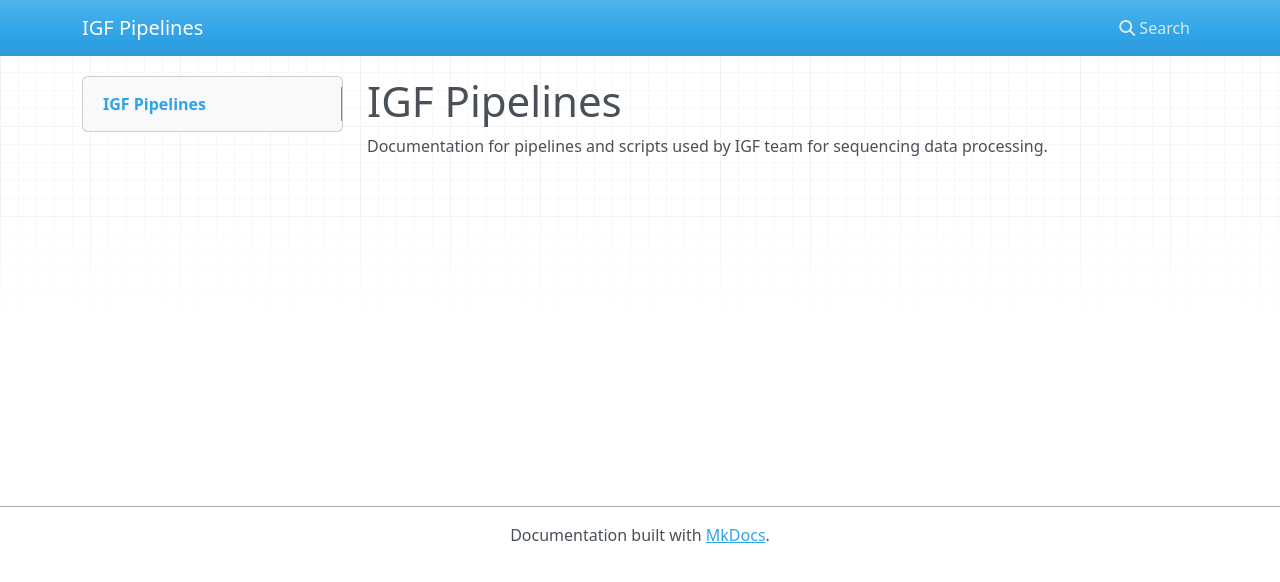
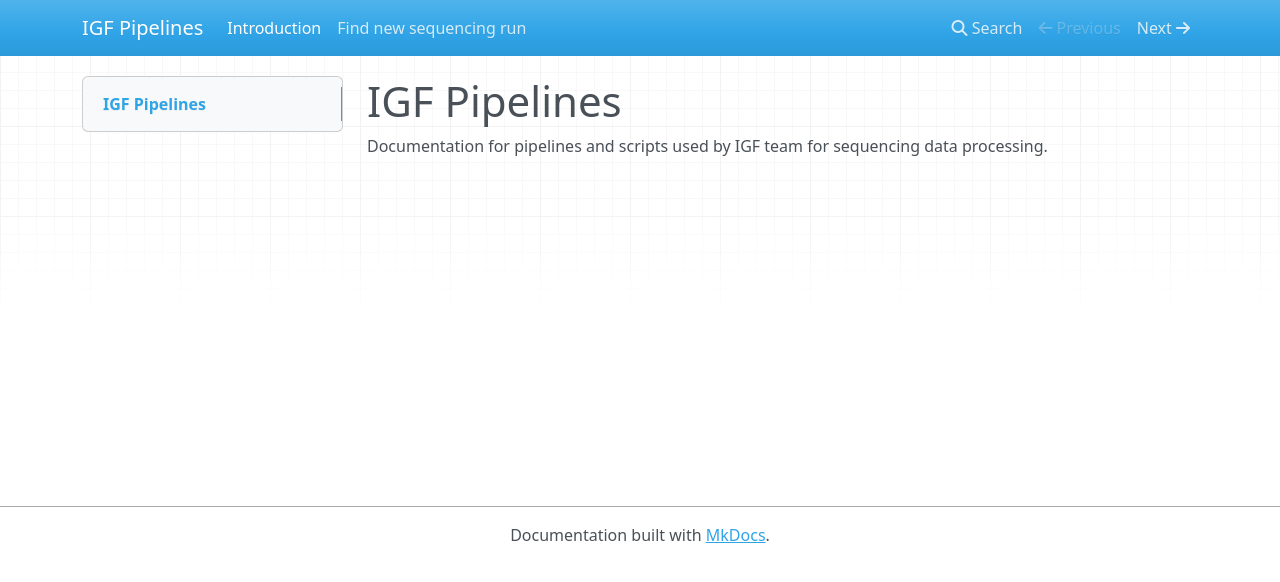
Before and after one commit to imperial-genomics-facility/igf-pipelines, an MkDocs documentation site: the page built from docs/index.md, in a window 1280 px wide. Shown: the top 582 px of the page. Built offline with MkDocs 1.6.1, drawn with Linux system fonts in a browser that asks for light colours; nearby versions of some CDN libraries; old or Windows-style settings are respelled for this version of MkDocs.

Commit message:
added new markdown file to yml

```diff
--- a/mkdocs.yml
+++ b/mkdocs.yml
@@ -1,5 +1,6 @@
 site_name: IGF Pipelines
 pages:
     - 'Introduction': 'index.md'
+    - 'Find new sequencing run': 'scripts/find_new_seqrun_and_prepare_md5.md'
 formats:
     - pdf
```
